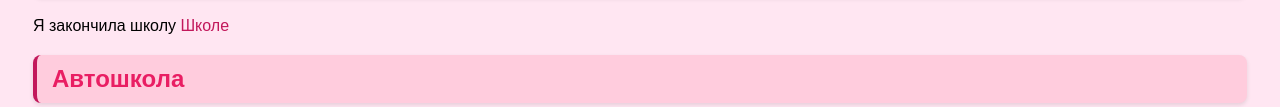
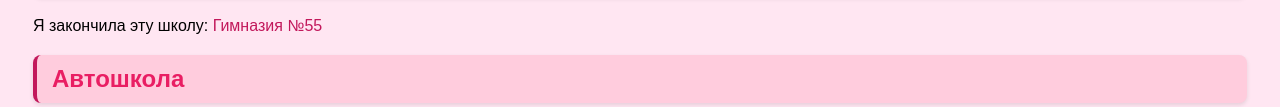
Before and after one commit to Ekaterina2007641/Ekaterina2007641.github.io, a plain HTML site: page index.html in a window 1280 px wide. Shown: the part 298-405 px from the top of the page. Drawn offline with Linux system fonts and the light colour scheme.

Commit message:
Tue, Nov 4, 2025, 1:06 PM +07:00

```diff
--- a/index.html
+++ b/index.html
@@ -11,7 +11,7 @@
     <p>Я тренеруюсь в спортивном комплексе <a href="https://garmoniya-sportkompleks.orgs.biz/">"Гармония"</a></p>
 
     <h2 id="school">Школа</h2>
-    <p>Я закончила школу <a href="https://aclic70.gosuslugi.ru/">Школе</a></p>
+    <p>Я закончила эту школу: <a href="https://gimn-55imegvyorstkinoj-tomsk-r69.gosweb.gosuslugi.ru/nasha-shkola/o-shkole/">Гимназия №55</a></p>
 
     <h2 id="sport">Автошкола</h2>
     <p>Здесь я получила права: <a href="https://volleyball.tom.sportsng.ru/">Автошкола </a></p>
```
